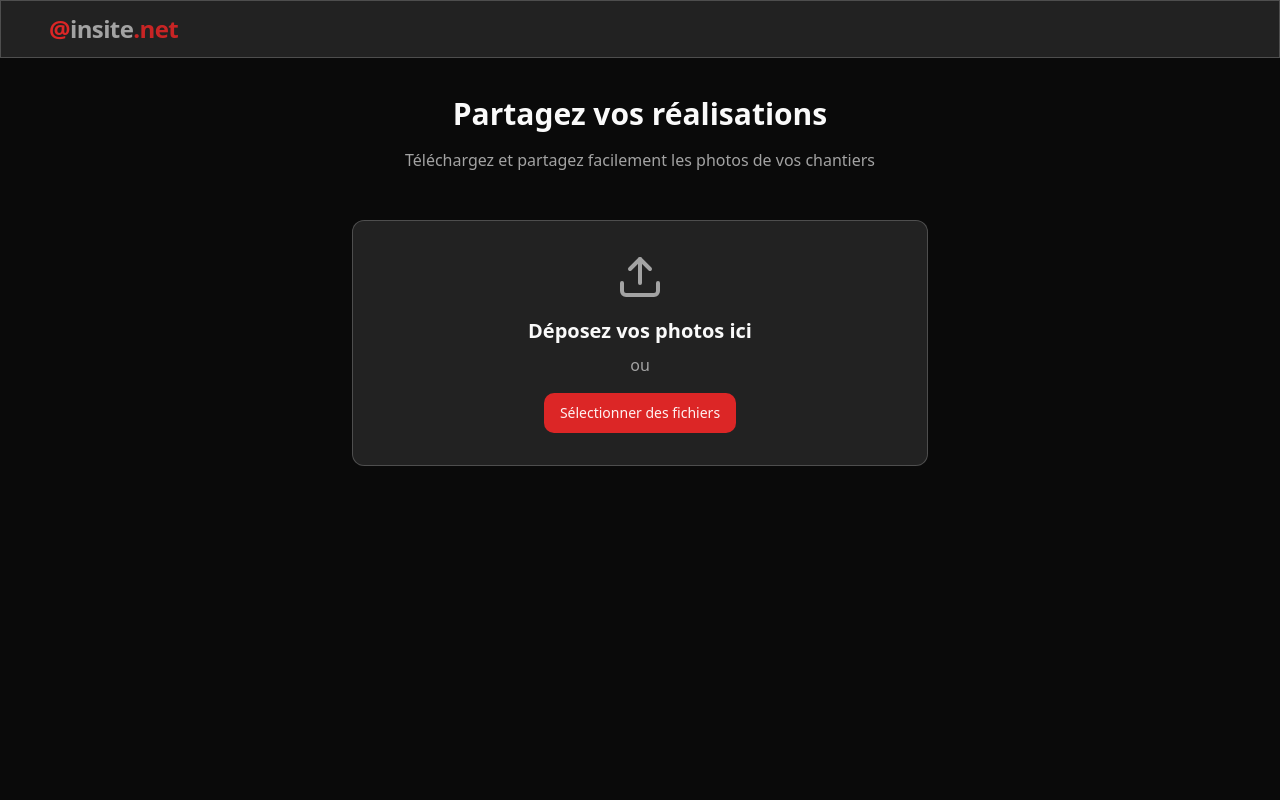
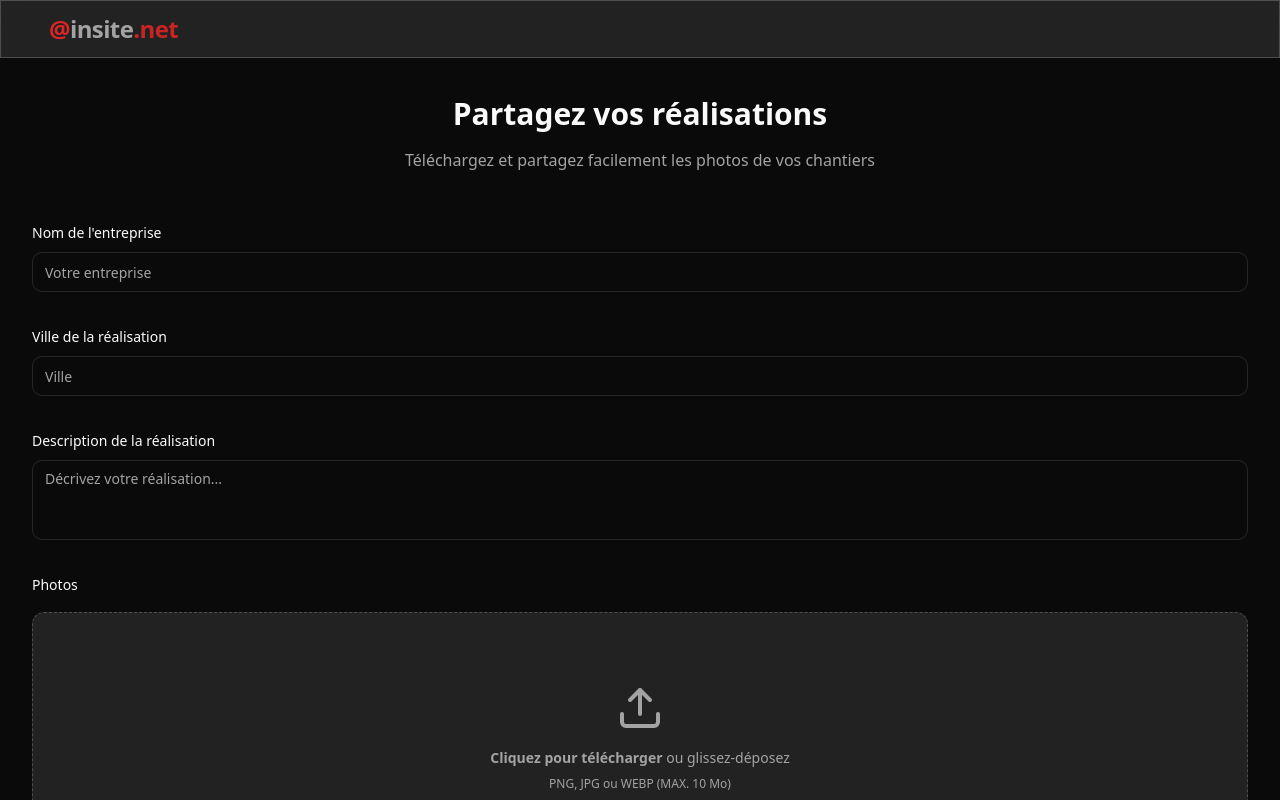
Before and after one commit to Hugonnet/ainsiteshare, a React (Vite) app: page / in a window 1280 px wide. Shown: the top 800 px of the page. Built offline with nearby package versions, Linux system fonts and the light colour scheme.

Commit message:
Run SQL review changes
Executed the reviewed SQL changes as per the latest review.
[skip gpt_engineer]

```diff
--- /dev/null
+++ b/src/components/ProjectForm.tsx
@@ -0,0 +1,195 @@
+import { zodResolver } from "@hookform/resolvers/zod";
+import { useForm } from "react-hook-form";
+import * as z from "zod";
+import { Button } from "@/components/ui/button";
+import {
+  Form,
+  FormControl,
+  FormField,
+  FormItem,
+  FormLabel,
+  FormMessage,
+} from "@/components/ui/form";
+import { Input } from "@/components/ui/input";
+import { Textarea } from "@/components/ui/textarea";
+import { toast } from "sonner";
+import { supabase } from "@/integrations/supabase/client";
+import { useState } from "react";
+import { Upload } from "lucide-react";
+
+const formSchema = z.object({
+  companyName: z.string().min(2, {
+    message: "Le nom de l'entreprise doit contenir au moins 2 caractères.",
+  }),
+  city: z.string().min(2, {
+    message: "La ville doit contenir au moins 2 caractères.",
+  }),
+  description: z.string().min(10, {
+    message: "La description doit contenir au moins 10 caractères.",
+  }),
+});
+
+export function ProjectForm() {
+  const [isUploading, setIsUploading] = useState(false);
+  const [selectedFiles, setSelectedFiles] = useState<File[]>([]);
+
+  const form = useForm<z.infer<typeof formSchema>>({
+    resolver: zodResolver(formSchema),
+    defaultValues: {
+      companyName: "",
+      city: "",
+      description: "",
+    },
+  });
+
+  const handleFileChange = (event: React.ChangeEvent<HTMLInputElement>) => {
+    const files = event.target.files;
+    if (files) {
+      setSelectedFiles(Array.from(files));
+    }
+  };
+
+  const onSubmit = async (values: z.infer<typeof formSchema>) => {
+    try {
+      setIsUploading(true);
+      const photoPaths: string[] = [];
+
+      // Upload each photo to Supabase Storage
+      for (const file of selectedFiles) {
+        const fileExt = file.name.split('.').pop();
+        const fileName = `${crypto.randomUUID()}.${fileExt}`;
+        const { error: uploadError } = await supabase.storage
+          .from('project_photos')
+          .upload(fileName, file);
+
+        if (uploadError) {
+          throw uploadError;
+        }
+
+        photoPaths.push(fileName);
+      }
+
+      // Insert project data into the database
+      const { error: insertError } = await supabase
+        .from('project_submissions')
+        .insert({
+          company_name: values.companyName,
+          city: values.city,
+          description: values.description,
+          photo_paths: photoPaths,
+        });
+
+      if (insertError) {
+        throw insertError;
+      }
+
+      // Send email notification
+      const { error: emailError } = await supabase.functions.invoke('send-project-email', {
+        body: {
+          companyName: values.companyName,
+          city: values.city,
+          description: values.description,
+          photoPaths,
+        },
+      });
+
+      if (emailError) {
+        console.error('Error sending email:', emailError);
+      }
+
+      toast.success("Projet soumis avec succès !");
+      form.reset();
+      setSelectedFiles([]);
+    } catch (error) {
+      console.error('Error submitting project:', error);
+      toast.error("Une erreur est survenue lors de la soumission du projet.");
+    } finally {
+      setIsUploading(false);
+    }
+  };
+
+  return (
+    <Form {...form}>
+      <form onSubmit={form.handleSubmit(onSubmit)} className="space-y-8">
+        <FormField
+          control={form.control}
+          name="companyName"
+          render={({ field }) => (
+            <FormItem>
+              <FormLabel>Nom de l'entreprise</FormLabel>
+              <FormControl>
+                <Input placeholder="Votre entreprise" {...field} />
+              </FormControl>
+              <FormMessage />
+            </FormItem>
+          )}
+        />
+        <FormField
+          control={form.control}
+          name="city"
+          render={({ field }) => (
+            <FormItem>
+              <FormLabel>Ville de la réalisation</FormLabel>
+              <FormControl>
+                <Input placeholder="Ville" {...field} />
+              </FormControl>
+              <FormMessage />
+            </FormItem>
+          )}
+        />
+        <FormField
+          control={form.control}
+          name="description"
+          render={({ field }) => (
+            <FormItem>
+              <FormLabel>Description de la réalisation</FormLabel>
+              <FormControl>
+                <Textarea
+                  placeholder="Décrivez votre réalisation..."
+                  className="resize-none"
+                  {...field}
+                />
+              </FormControl>
+              <FormMessage />
+            </FormItem>
+          )}
+        />
+        <div className="space-y-4">
+          <FormLabel>Photos</FormLabel>
+          <div className="flex items-center justify-center w-full">
+            <label
+              htmlFor="file-upload"
+              className="glass flex flex-col items-center justify-center w-full h-64 border-2 border-dashed rounded-lg cursor-pointer hover:bg-white/5 transition-colors"
+            >
+              <div className="flex flex-col items-center justify-center pt-5 pb-6">
+                <Upload className="w-12 h-12 mb-4 text-muted-foreground" />
+                <p className="mb-2 text-sm text-muted-foreground">
+                  <span className="font-semibold">Cliquez pour télécharger</span> ou glissez-déposez
+                </p>
+                <p className="text-xs text-muted-foreground">
+                  PNG, JPG ou WEBP (MAX. 10 Mo)
+                </p>
+              </div>
+              <input
+                id="file-upload"
+                type="file"
+                className="hidden"
+                multiple
+                accept="image/*"
+                onChange={handleFileChange}
+              />
+            </label>
+          </div>
+          {selectedFiles.length > 0 && (
+            <div className="text-sm text-muted-foreground">
+              {selectedFiles.length} fichier(s) sélectionné(s)
+            </div>
+          )}
+        </div>
+        <Button type="submit" disabled={isUploading}>
+          {isUploading ? "Envoi en cours..." : "Soumettre le projet"}
+        </Button>
+      </form>
+    </Form>
+  );
+}
--- a/src/integrations/supabase/types.ts
+++ b/src/integrations/supabase/types.ts
@@ -21,6 +21,33 @@ export type Database = {
         Update: {
           created_at?: string
           id?: number
+        }
+        Relationships: []
+      }
+      project_submissions: {
+        Row: {
+          city: string
+          company_name: string
+          created_at: string
+          description: string
+          id: number
+          photo_paths: string[] | null
+        }
+        Insert: {
+          city: string
+          company_name: string
+          created_at?: string
+          description: string
+          id?: number
+          photo_paths?: string[] | null
+        }
+        Update: {
+          city?: string
+          company_name?: string
+          created_at?: string
+          description?: string
+          id?: number
+          photo_paths?: string[] | null
         }
         Relationships: []
       }
--- a/src/pages/Index.tsx
+++ b/src/pages/Index.tsx
@@ -1,5 +1,5 @@
 import { Header } from "@/components/Header";
-import { PhotoUpload } from "@/components/PhotoUpload";
+import { ProjectForm } from "@/components/ProjectForm";
 import { Fireworks } from "@/components/Fireworks";
 import { SuccessMessage } from "@/components/SuccessMessage";
 import { motion } from "framer-motion";
@@ -23,7 +23,7 @@ const Index = () => {
           </p>
         </motion.div>
 
-        <PhotoUpload />
+        <ProjectForm />
 
         {/* Uncomment when upload is successful */}
         {/* <Fireworks />
```
Also changed, not shown: 1 other file (tests, documents, lock files or other folders).
